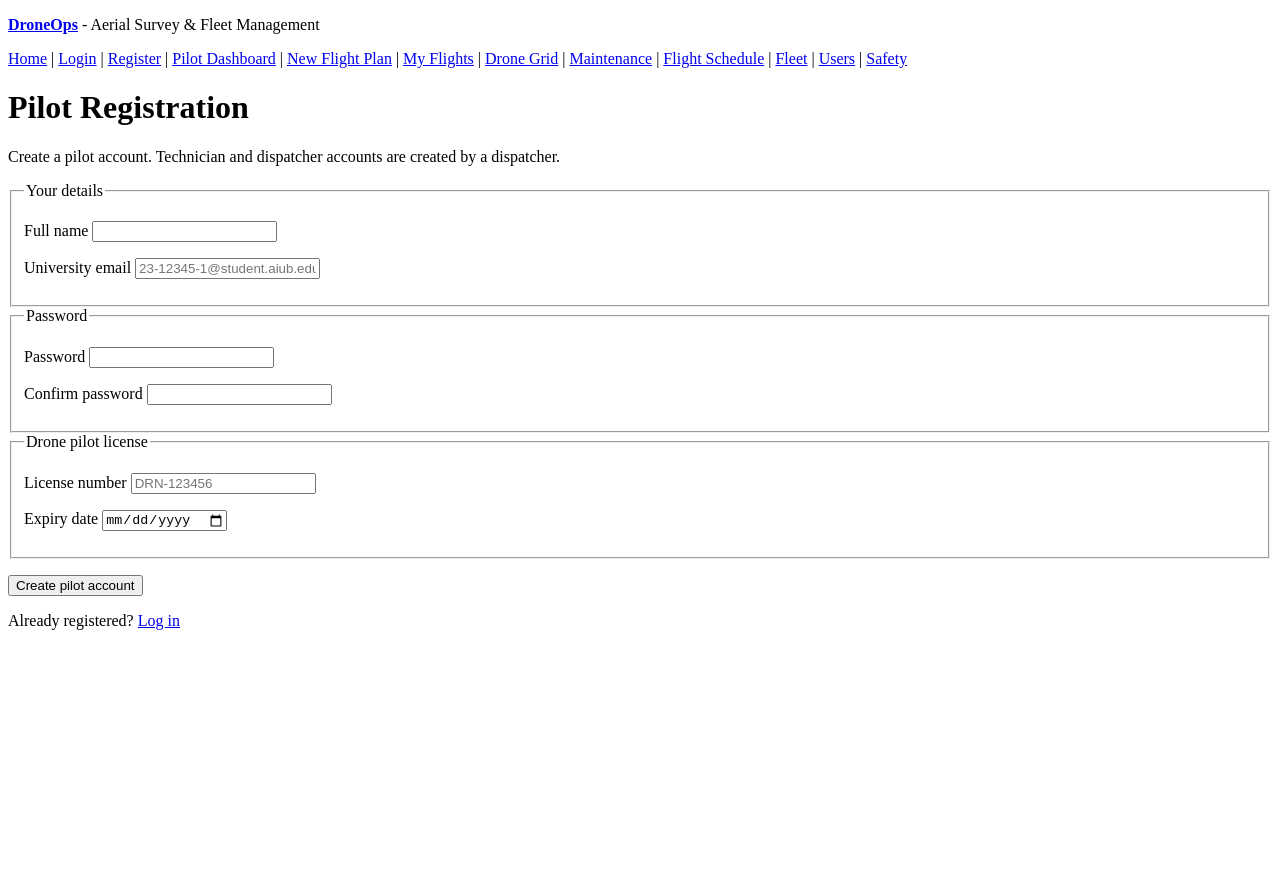
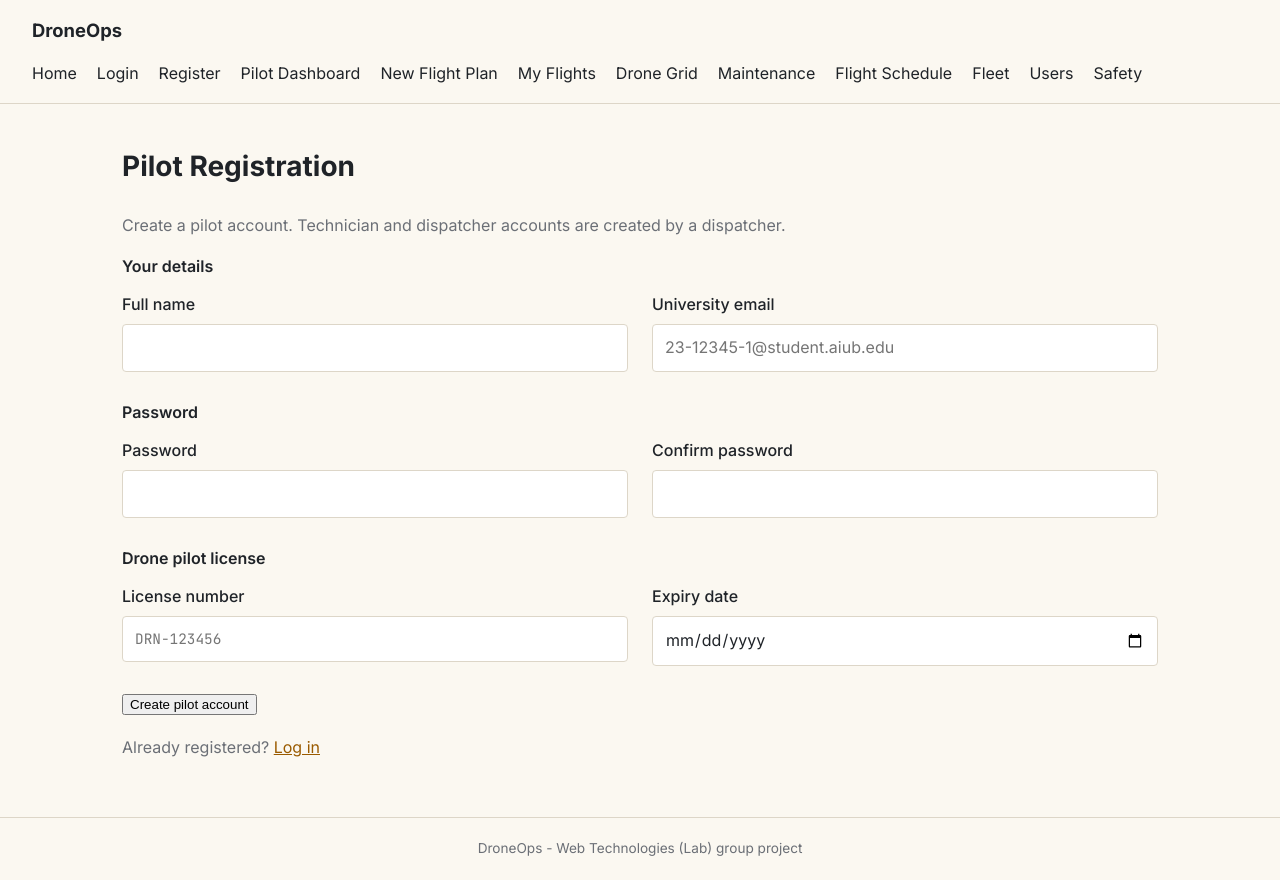
Before and after one commit to Akib-Osmani/DroneOps, a plain HTML site: page pages/auth/register.html in a window 1280 px wide. Before the commit the page ends 800 px from the top, so only its background shows below. Drawn offline with Linux system fonts and the light colour scheme.

Commit message:
Sub2: apply the shared design to the registration form

```diff
--- a/pages/auth/register.html
+++ b/pages/auth/register.html
@@ -4,33 +4,37 @@
     <meta charset="UTF-8">
     <meta name="viewport" content="width=device-width, initial-scale=1">
     <title>Pilot Registration - DroneOps</title>
+    <link rel="preconnect" href="https://fonts.googleapis.com">
+    <link rel="stylesheet" href="https://fonts.googleapis.com/css2?family=Inter:wght@400;500;600;700&amp;family=JetBrains+Mono:wght@400;500&amp;display=swap">
+    <link rel="stylesheet" href="../../public/css/style.css">
 </head>
 <body>
-    <header>
-        <p><a href="../../index.html"><strong>DroneOps</strong></a> - Aerial Survey &amp; Fleet Management</p>
+    <header class="navbar">
+        <a href="../../index.html" class="brand">DroneOps</a>
         <nav>
-            <a href="../../index.html">Home</a> |
-            <a href="../auth/login.html">Login</a> |
-            <a href="../auth/register.html">Register</a> |
-            <a href="../auth/profile.html">Pilot Dashboard</a> |
-            <a href="../pilot/flight_request.html">New Flight Plan</a> |
-            <a href="../pilot/my_flights.html">My Flights</a> |
-            <a href="../tech/drones.html">Drone Grid</a> |
-            <a href="../tech/maintenance.html">Maintenance</a> |
-            <a href="../admin/flights.html">Flight Schedule</a> |
-            <a href="../admin/fleet.html">Fleet</a> |
-            <a href="../admin/users.html">Users</a> |
+            <a href="../../index.html">Home</a>
+            <a href="login.html">Login</a>
+            <a href="register.html">Register</a>
+            <a href="profile.html">Pilot Dashboard</a>
+            <a href="../pilot/flight_request.html">New Flight Plan</a>
+            <a href="../pilot/my_flights.html">My Flights</a>
+            <a href="../tech/drones.html">Drone Grid</a>
+            <a href="../tech/maintenance.html">Maintenance</a>
+            <a href="../admin/flights.html">Flight Schedule</a>
+            <a href="../admin/fleet.html">Fleet</a>
+            <a href="../admin/users.html">Users</a>
             <a href="../safety/dashboard.html">Safety</a>
         </nav>
     </header>
 
-    <main>
+    <main class="container">
         <h1>Pilot Registration</h1>
-        <p>Create a pilot account. Technician and dispatcher accounts are created by a dispatcher.</p>
+        <p class="muted">Create a pilot account. Technician and dispatcher accounts are created by a dispatcher.</p>
 
         <form action="#" method="post">
             <fieldset>
                 <legend>Your details</legend>
+                <div class="row">
                     <p>
                         <label for="name">Full name</label>
                         <input type="text" id="name" name="name" required minlength="2" maxlength="100" autocomplete="name">
@@ -42,10 +46,12 @@
                                title="Use your @aiub.edu or @student.aiub.edu email"
                                placeholder="23-12345-1@student.aiub.edu" autocomplete="email">
                     </p>
+                </div>
             </fieldset>
 
             <fieldset>
                 <legend>Password</legend>
+                <div class="row">
                     <p>
                         <label for="password">Password</label>
                         <input type="password" id="password" name="password" required minlength="8" autocomplete="new-password">
@@ -54,13 +60,15 @@
                         <label for="confirm">Confirm password</label>
                         <input type="password" id="confirm" name="confirm" required minlength="8" autocomplete="new-password">
                     </p>
+                </div>
             </fieldset>
 
             <fieldset>
                 <legend>Drone pilot license</legend>
+                <div class="row">
                     <p>
                         <label for="license_no">License number</label>
-                    <input type="text" id="license_no" name="license_no" required
+                        <input type="text" id="license_no" name="license_no" required class="mono"
                                pattern="DRN-[0-9]{6}"
                                title="DRN- followed by 6 digits, e.g. DRN-123456"
                                placeholder="DRN-123456">
@@ -69,18 +77,19 @@
                         <label for="license_expiry">Expiry date</label>
                         <input type="date" id="license_expiry" name="license_expiry" required>
                     </p>
+                </div>
             </fieldset>
 
-            <p>
-                <button type="submit">Create pilot account</button>
+            <p class="form-actions">
+                <button type="submit" class="btn">Create pilot account</button>
             </p>
         </form>
 
-        <p>Already registered? <a href="login.html">Log in</a></p>
+        <p class="muted">Already registered? <a href="login.html">Log in</a></p>
     </main>
 
-    <footer>
-
+    <footer class="footer">
+        <p>DroneOps - Web Technologies (Lab) group project</p>
     </footer>
 </body>
 </html>
```
Lines whose indentation alone changed are shown as unchanged.
